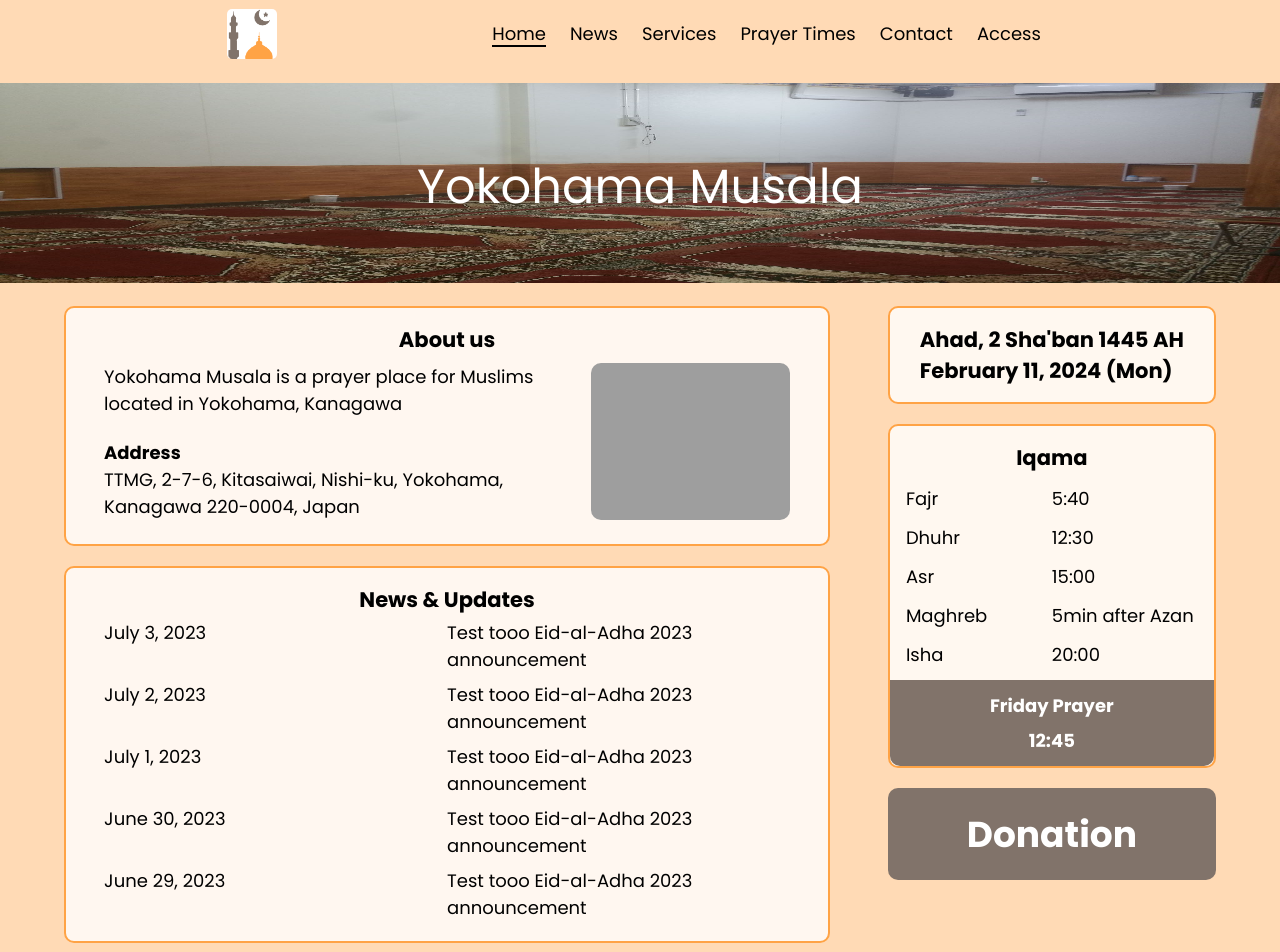
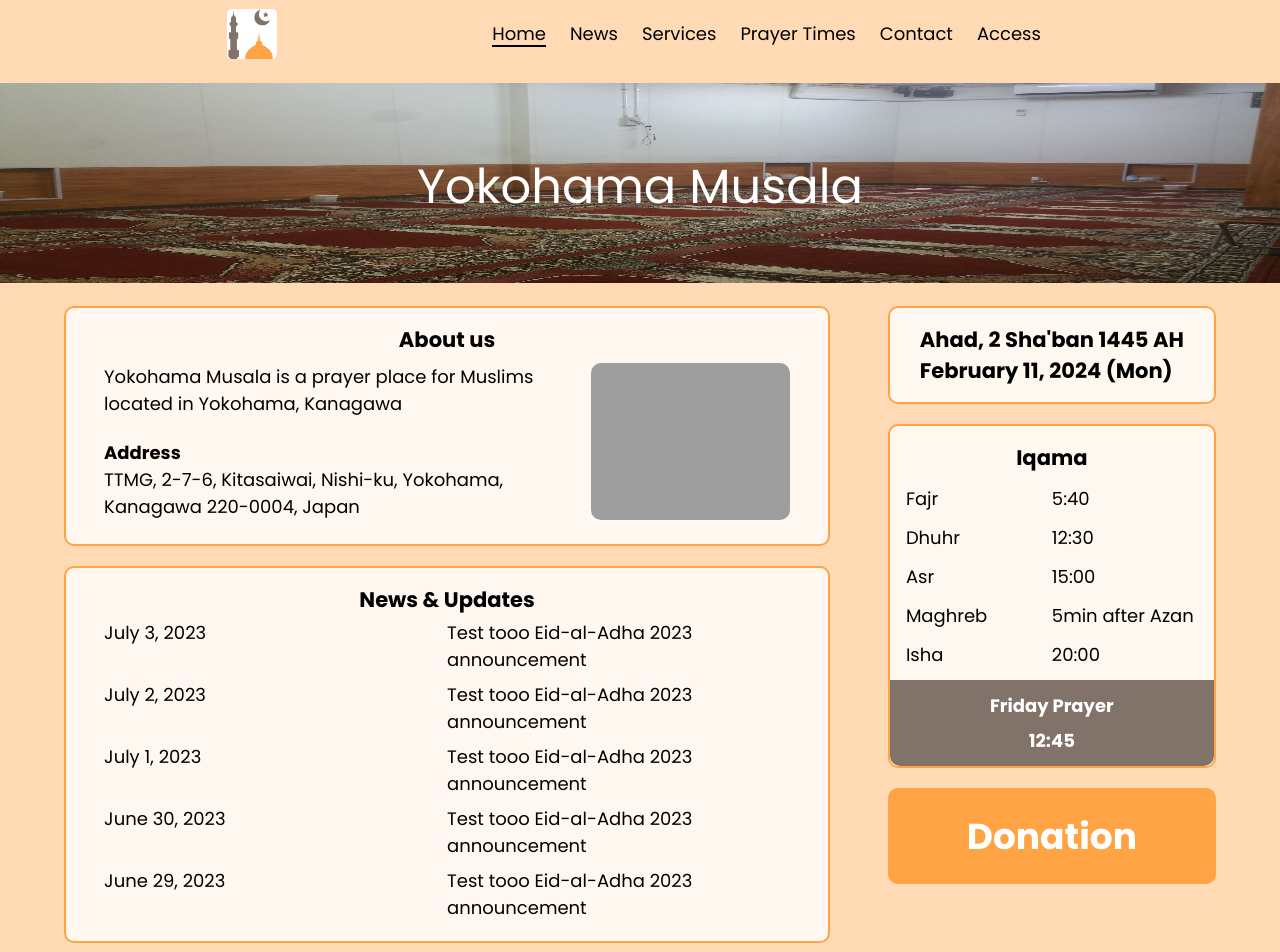
Before and after one commit to ksenia-codes/yokohama-musala-homepage, a React (Create React App) app: page / in a window 1280 px wide. Shown: the top 952 px of the page. Built offline with nearby package versions, Linux system fonts and the light colour scheme; grey boxes are pictures that could not be loaded.

Commit message:
donation button hover animation

```diff
--- a/src/styles/App.css
+++ b/src/styles/App.css
@@ -16,6 +16,7 @@
   --bg-color-main: rgba(255, 218, 181, 1);
   --bg-color-div: rgba(255, 255, 255, 0.8);
   --bg-color-accent: rgba(255, 163, 69, 1);
+  --bg-color-accent-200: rgba(255, 163, 69, 0.5);
   --bg-color-secondary-100: rgba(129, 115, 106, 1);
   --bg-color-secondary-200: rgba(217, 217, 217, 0.5);
 }
@@ -301,8 +302,9 @@ footer {
 
 /* donation btn */
 .main-donation-btn {
-  background-color: var(--bg-color-secondary-100);
+  background-color: var(--bg-color-accent);
   border-radius: 10px;
+  border: 2px var(--bg-color-accent) solid;
 
   height: 92px;
 
@@ -312,6 +314,11 @@ footer {
   color: #ffffff;
   font-weight: bold;
   font-size: 36px;
+
+  transition: all 500ms ease-out;
+}
+.main-donation-btn:hover {
+  background-color: var(--bg-color-accent-200);
 }
 
 
```
